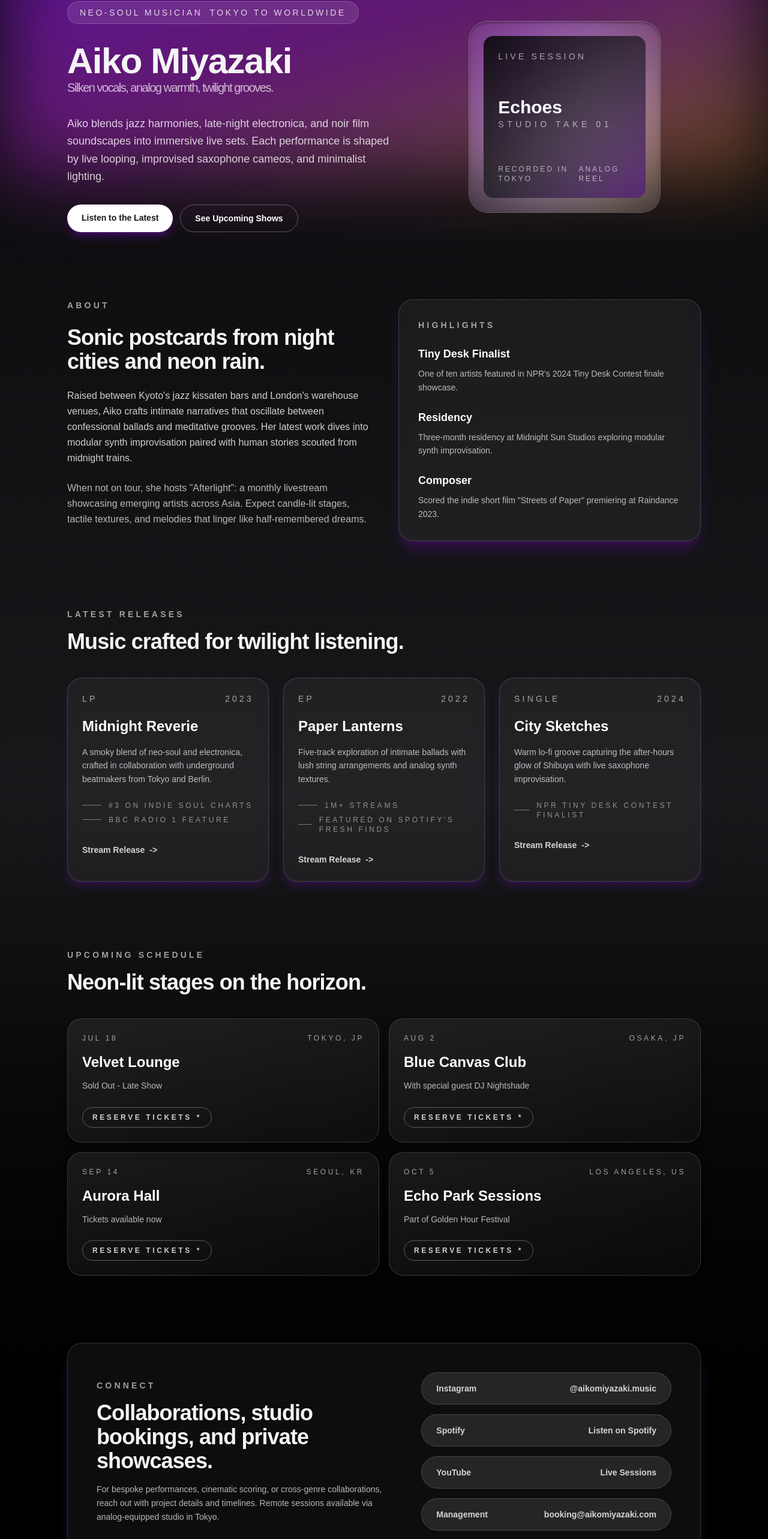
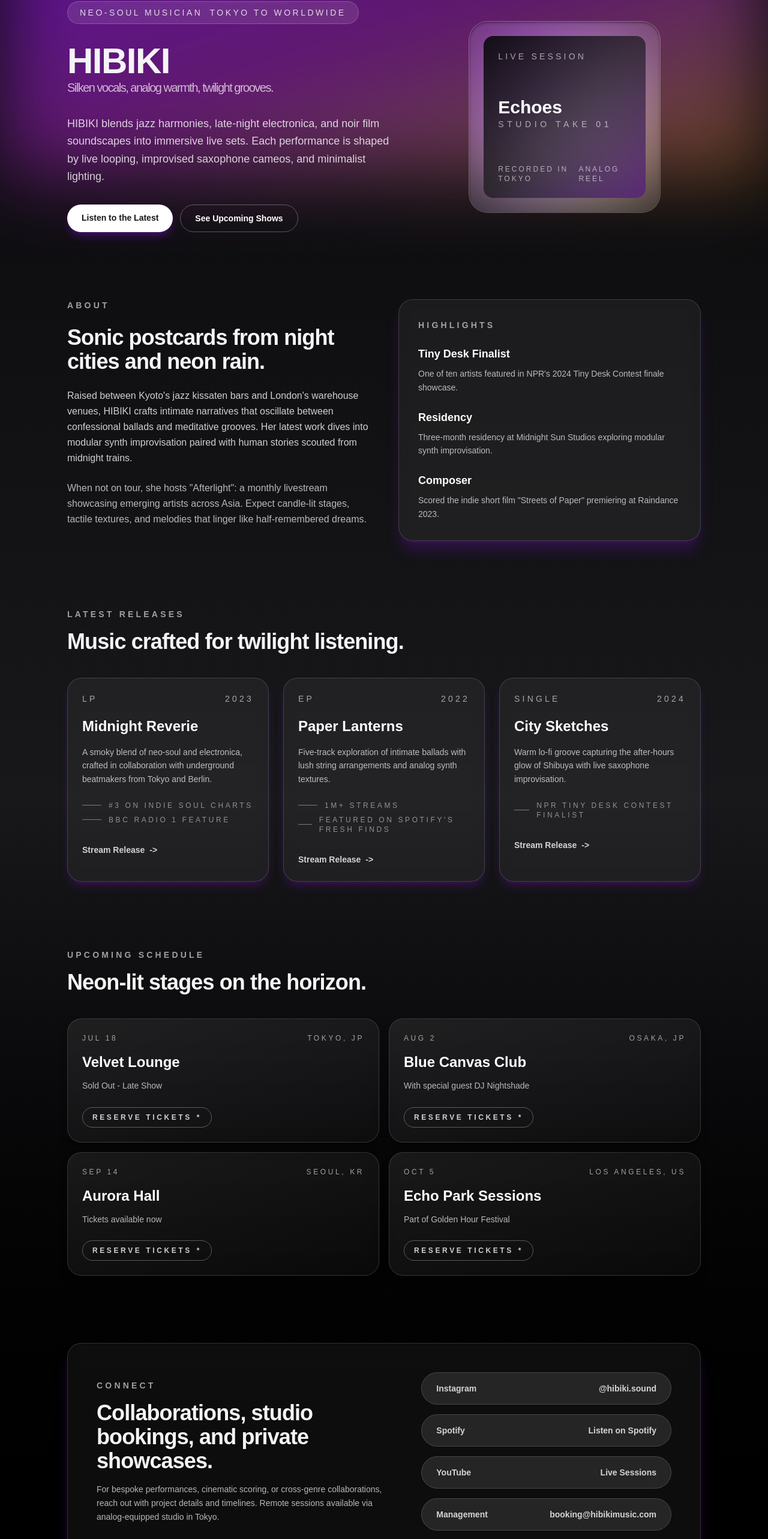
Before and after one commit to team-homepage-music/my-site, a Next.js app: page / in a window 1280 px wide. Shown: the part 126-2692 px from the top of the page at 60% size. Built offline with nearby package versions, Linux system fonts and the light colour scheme.

Commit message:
アーティスト名を「Aiko Miyazaki」から「HIBIKI」に変更し、関連する連絡先情報を更新しました

```diff
--- a/app/layout.tsx
+++ b/app/layout.tsx
@@ -13,9 +13,9 @@ const geistMono = Geist_Mono({
 });
 
 export const metadata: Metadata = {
-  title: "Aiko Miyazaki | Neo-Soul Musician",
+  title: "HIBIKI | Neo-Soul Musician",
   description:
-    "Official portfolio for Aiko Miyazaki: neo-soul vocalist, producer, and live performer crafting twilight soundscapes.",
+    "Official portfolio for HIBIKI: neo-soul vocalist, producer, and live performer crafting twilight soundscapes.",
 };
 
 export default function RootLayout({
--- a/app/page.tsx
+++ b/app/page.tsx
@@ -73,10 +73,10 @@ const features = [
 ];
 
 const contactLinks = [
-  { label: "Instagram", handle: "@aikomiyazaki.music", href: "#" },
+  { label: "Instagram", handle: "@hibiki.sound", href: "#" },
   { label: "Spotify", handle: "Listen on Spotify", href: "#" },
   { label: "YouTube", handle: "Live Sessions", href: "#" },
-  { label: "Management", handle: "booking@aikomiyazaki.com", href: "mailto:booking@aikomiyazaki.com" },
+  { label: "Management", handle: "booking@hibikimusic.com", href: "mailto:booking@hibikimusic.com" },
 ];
 
 function formatShowDate(dateString: string) {
@@ -101,13 +101,13 @@ export default function Home() {
               <span>Tokyo to Worldwide</span>
             </div>
             <h1 className="text-4xl font-semibold tracking-tight sm:text-5xl lg:text-6xl">
-              Aiko Miyazaki
+              HIBIKI
               <span className="block text-lg font-normal text-white/70 sm:text-xl">
                 Silken vocals, analog warmth, twilight grooves.
               </span>
             </h1>
             <p className="max-w-xl text-lg leading-relaxed text-white/80">
-              Aiko blends jazz harmonies, late-night electronica, and noir film soundscapes into immersive live sets.
+              HIBIKI blends jazz harmonies, late-night electronica, and noir film soundscapes into immersive live sets.
               Each performance is shaped by live looping, improvised saxophone cameos, and minimalist lighting.
             </p>
             <div className="flex flex-wrap gap-3">
@@ -154,7 +154,7 @@ export default function Home() {
               Sonic postcards from night cities and neon rain.
             </h2>
             <p className="text-base leading-relaxed text-white/80">
-              Raised between Kyoto's jazz kissaten bars and London's warehouse venues, Aiko crafts intimate narratives
+              Raised between Kyoto's jazz kissaten bars and London's warehouse venues, HIBIKI crafts intimate narratives
               that oscillate between confessional ballads and meditative grooves. Her latest work dives into modular
               synth improvisation paired with human stories scouted from midnight trains.
             </p>
@@ -271,7 +271,7 @@ export default function Home() {
         </section>
       </main>
       <footer className="relative border-t border-white/10 bg-black/40 py-10 text-center text-xs text-white/50">
-        <div>Aiko Miyazaki - Studio Nightfall (c) {new Date().getFullYear()}</div>
+        <div>HIBIKI - Studio Nightfall (c) {new Date().getFullYear()}</div>
       </footer>
     </div>
   );
```
